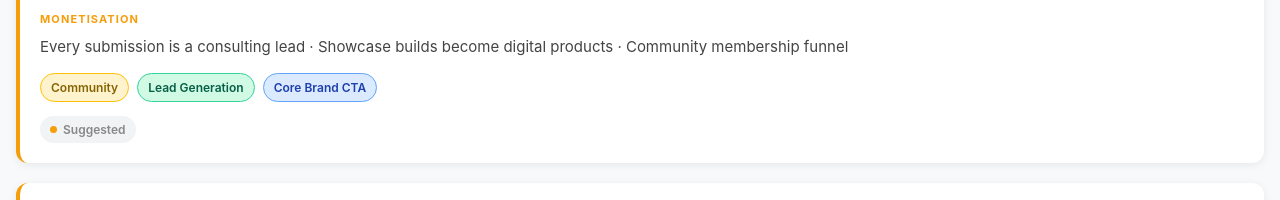
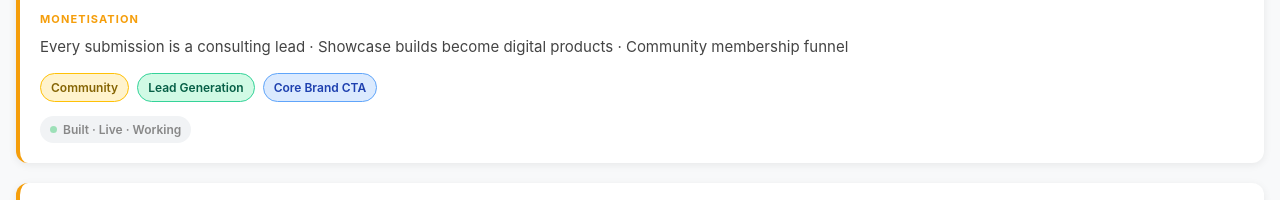
Before and after one commit to Adam6515/TheAIDad, a website: page suggested-projects/project-ideas.html in a window 1280 px wide. Shown: the part 833-1033 px from the top of the page. Drawn offline with Linux system fonts and the light colour scheme.

Commit message:
Mark Tell Me Your Problem bot as live and working

```diff
--- a/suggested-projects/project-ideas.html
+++ b/suggested-projects/project-ideas.html
@@ -147,7 +147,7 @@
       <span class="tag green">Lead Generation</span>
       <span class="tag blue">Core Brand CTA</span>
     </div>
-    <div class="status"><span class="dot suggested"></span> Suggested</div>
+    <div class="status"><span class="dot inprogress"></span> Built · Live · Working</div>
   </div>
 
   <!-- PROJECT C -->
```
